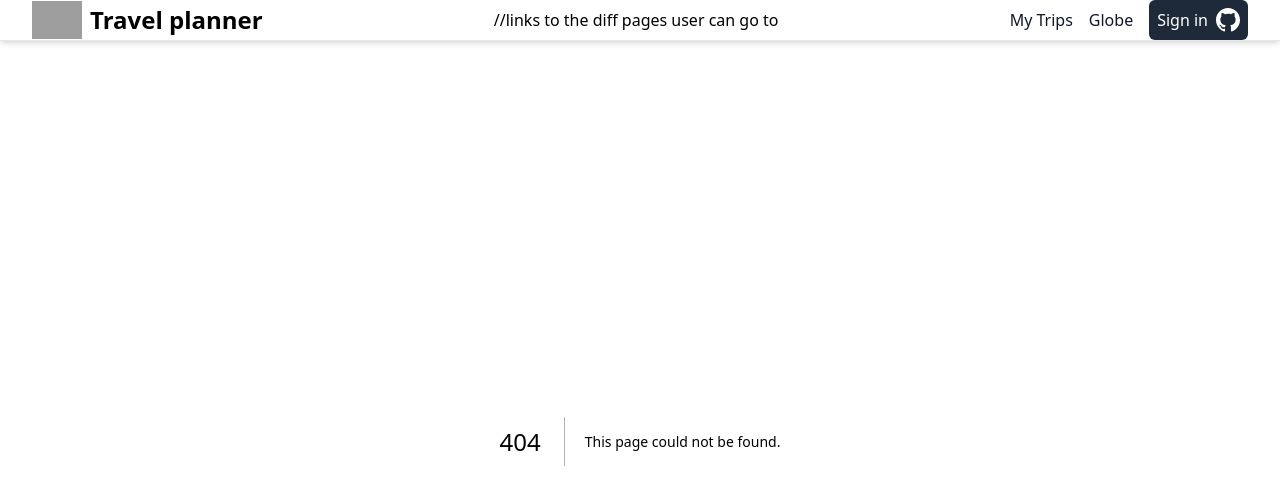
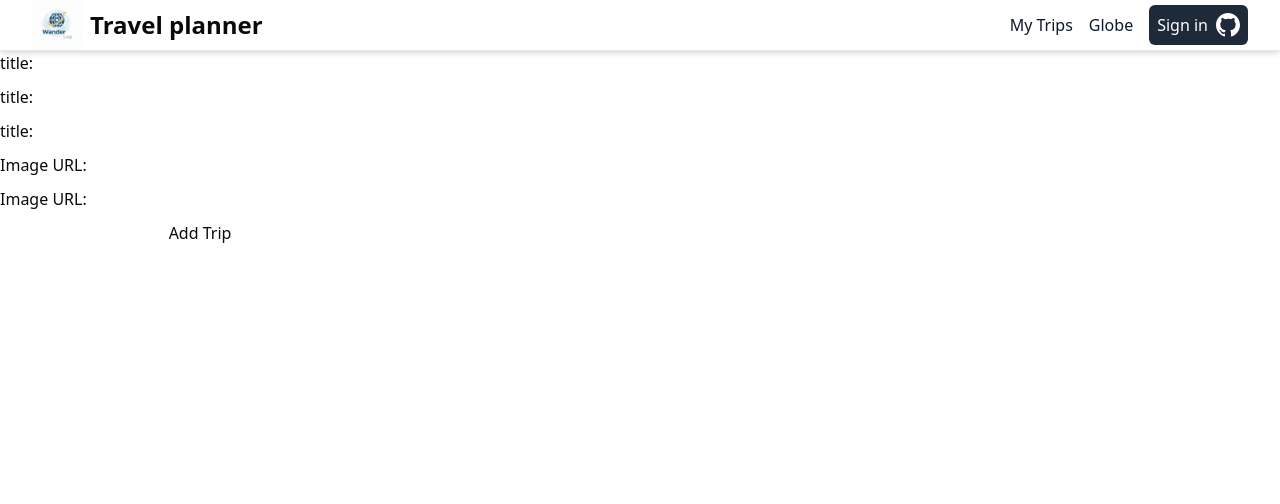
Before and after one commit to danielcoblentz/travel_app, a Next.js app: page /new_trip in a window 1280 px wide. Before the commit this address had no page. Shown: the top 504 px of the page. Built offline with nearby package versions, Linux system fonts and the light colour scheme; grey boxes are pictures that could not be loaded.

Commit message:
feat: implement AddTrip form with state management, update NavBar links, and add new trip page

```diff
--- a/app/components/AddTrip.tsx
+++ b/app/components/AddTrip.tsx
@@ -1,7 +1,94 @@
-//we want hte user to uplaod the following {name, img, dates, destination, status}
+"use client";
 
-export default function AddTrip () {
-    return (
-        <div></div>
-    )
+import React, { useState } from 'react';
+
+export default function AddTrip() {
+  const [formData, setFormData] = useState({
+    title: '',
+   description: '',
+   startDate: '',
+   endDate: '',
+   TripImg: ''
+  });
+
+  const handleChange = (e: React.ChangeEvent<HTMLInputElement | HTMLTextAreaElement>) => {
+    const target = e.target as HTMLInputElement | HTMLTextAreaElement;
+    const { title, value } = target;
+    setFormData(prevState => ({
+      ...prevState,
+      [title]: value
+    }));
+  };
+
+  const handleSubmit = (e: React.FormEvent<HTMLFormElement>) => {
+    e.preventDefault();
+    console.log('Form Submitted:', formData);
+    // You would typically send this data to an API here
+    alert(`Thank you, ${formData.title}! Check the console for full details.`);
+  }; // we want the user to upload the following {title, description, dates, trip}
+
+  return (
+    <form onSubmit={handleSubmit} style={{ display: 'flex', flexDirection: 'column', gap: '10px', maxWidth: '400px' }}>
+      <div>
+        <label htmlFor="title">title:</label>
+        <input
+          type="text"
+          id="title"
+          title="title"
+          value={formData.title}
+          onChange={handleChange}
+          required
+        />
+      </div>
+
+
+
+      <div>
+        <label htmlFor="title">title:</label>
+        <input
+          type="text"
+          id="title"
+          title="title"
+          value={formData.title}
+          onChange={handleChange}
+          required
+        />
+      </div>
+
+     <div>
+        <label htmlFor="title">title:</label>
+        <input
+          type="text"
+          id="title"
+          title="title"
+          value={formData.title}
+          onChange={handleChange}
+          required
+        />
+      </div>
+
+     <div>
+        <label htmlFor="img">Image URL:</label>
+        <input
+          type="text"
+          id="img"
+          title="img"
+          value={formData.TripImg}
+          onChange={handleChange}
+        />
+      </div>
+       <div>
+        <label htmlFor="img">Image URL:</label>
+        <input
+          type="text"
+          id="img"
+          title="img"
+          value={formData.TripImg}
+          onChange={handleChange}
+        />
+      </div>
+
+      <button type="submit">Add Trip</button>
+    </form>
+  );
 }
--- a/app/components/NavBar.tsx
+++ b/app/components/NavBar.tsx
@@ -18,7 +18,6 @@ export default function Navbar() {
         </Link>
 
 
-//links to the diff pages user can go to
         <div className="flex items-center space-x-4">
             <Link href={"/trips"} className="text-slate-900 hover:text-sky-500">My Trips</Link>
             <Link href={"/globe"} className="text-slate-900 hover:text-sky-500">Globe</Link>
--- /dev/null
+++ b/app/new_trip/page.tsx
@@ -0,0 +1,5 @@
+import AddTrip from "../components/AddTrip";
+
+export default function NewTripPage() {
+  return <AddTrip />;
+}
--- a/app/trips/page.tsx
+++ b/app/trips/page.tsx
@@ -33,13 +33,13 @@ export default function TripsPage() {
   return (
     <>
       <div className="flex justify-end mb-4 pr-3">
-        <Link
-          href="/trips/new"
-          className="inline-flex items-center rounded-sm bg-gray-800 px-3 py-2 text-sm font-medium text-white transition hover:bg-gray-900"
-        >
-          Add trip
+        <Link href="/trips/new">
+          <button className="bg-gray-800 hover:bg-gray-900 text-white p-2 rounded-sm">
+            Add trip
+          </button>
         </Link>
       </div>
+
 
       <div className="grid grid-cols-1 gap-6 sm:grid-cols-2 lg:grid-cols-3">
         {tripsWithStatus.map((trip) => (
--- a/package.json
+++ b/package.json
@@ -11,6 +11,7 @@
   "dependencies": {
     "@auth/prisma-adapter": "^2.9.0",
     "@prisma/client": "^6.8.2",
+    "i": "^0.3.7",
     "next": "16.1.1",
     "next-auth": "^5.0.0-beta.25",
     "react": "19.2.3",
```
Also changed, not shown: app/new/page.tsx (deleted), public/logo.png (added), 1 other file (tests, documents, lock files or other folders).
